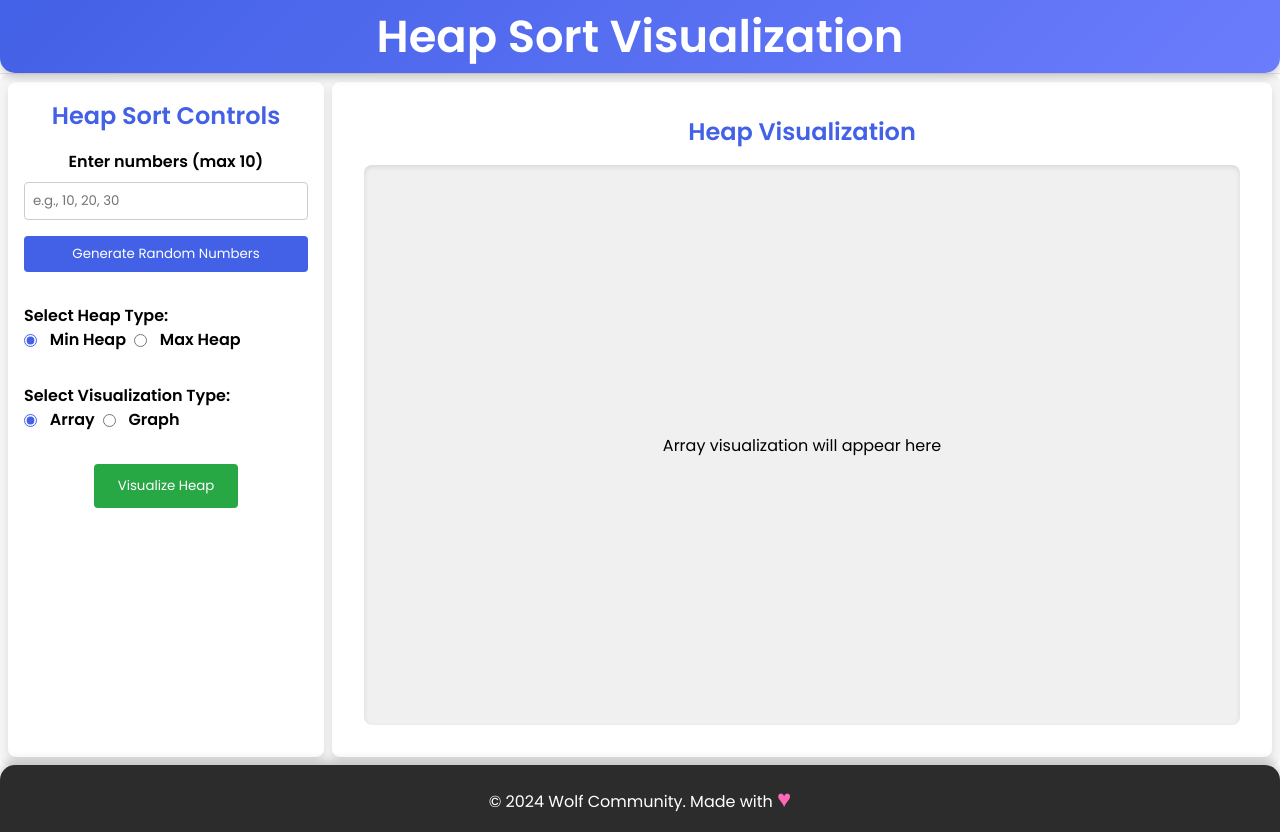
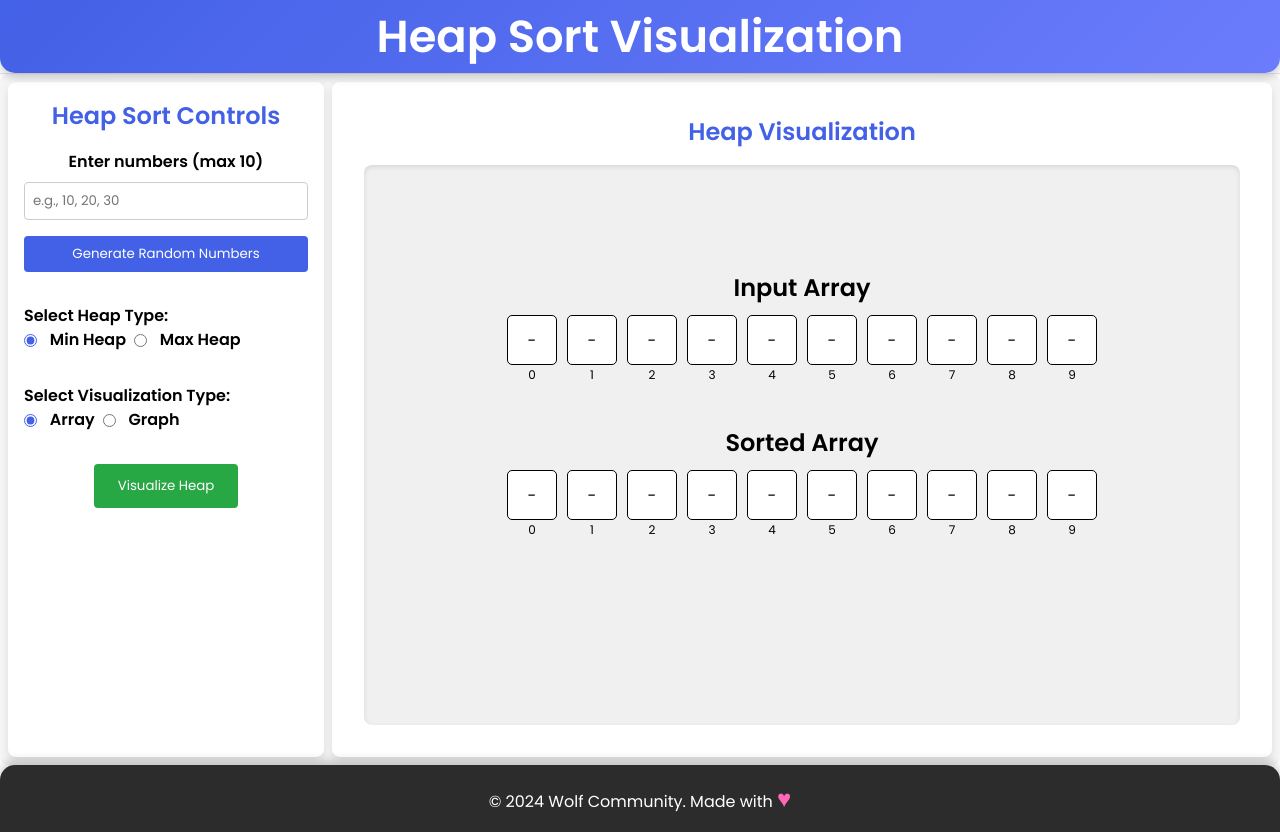
Before and after one commit to Praveen-7444/HeapSort, an Angular app: page / in a window 1280 px wide. Built offline with nearby package versions, Linux system fonts and the light colour scheme.

Commit message:
fixed everything

```diff
--- a/src/app/heap-visualization/heap-visualization.component.html
+++ b/src/app/heap-visualization/heap-visualization.component.html
@@ -75,7 +75,9 @@
       <h2>Heap Visualization</h2>
       <div class="visualization-area">
         <!-- The graph or array visual will be rendered here -->
-        <p *ngIf="representationType === 'array'">Array visualization will appear here</p>
+        <!-- <p *ngIf="representationType === 'array'">Array visualization will appear here</p> -->
+        <!-- <p>Array visualization will appear here</p> -->
+        <app-array-visualization  *ngIf="representationType === 'array'"  [heapType]="heapType" [inputArray]="numbersArray"></app-array-visualization>
         <p *ngIf="representationType === 'graph'">Graph visualization will appear here</p>
       </div>
     </div>
--- a/src/app/heap-visualization/heap-visualization.component.ts
+++ b/src/app/heap-visualization/heap-visualization.component.ts
@@ -1,11 +1,13 @@
 import { Component } from '@angular/core';
 import { CommonModule } from '@angular/common';
 import { FormsModule } from '@angular/forms';
+import { ArrayVisualizationComponent } from '../array-visualization/array-visualization.component';
+
 
 @Component({
   selector: 'HeapVisualization',
   standalone: true,
-  imports: [FormsModule, CommonModule],
+  imports: [FormsModule, CommonModule, ArrayVisualizationComponent],
   templateUrl: './heap-visualization.component.html',
   styleUrl: './heap-visualization.component.css'
 })
@@ -13,6 +15,7 @@ export class HeapVisualizationComponent {
   numbersInput: string = '';
   heapType: string = 'min';  // Default heap type
   representationType: string = 'array';  // Default visualization type
+  numbersArray: number[] = [];
 
   // Validate and clean the input if necessary
   validateInput() {
@@ -47,5 +50,6 @@ export class HeapVisualizationComponent {
     console.log('Numbers:', this.numbersInput);
     console.log('Heap Type:', this.heapType);
     console.log('Visualization Type:', this.representationType);
+    this.numbersArray = this.numbersInput.split(',').map(num => parseInt(num.trim(), 10));
   }
 }
```
